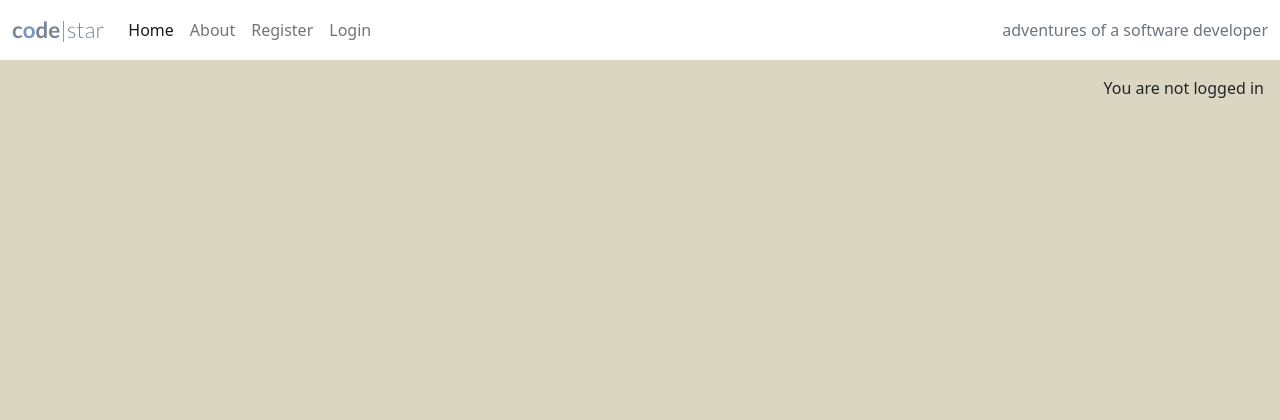
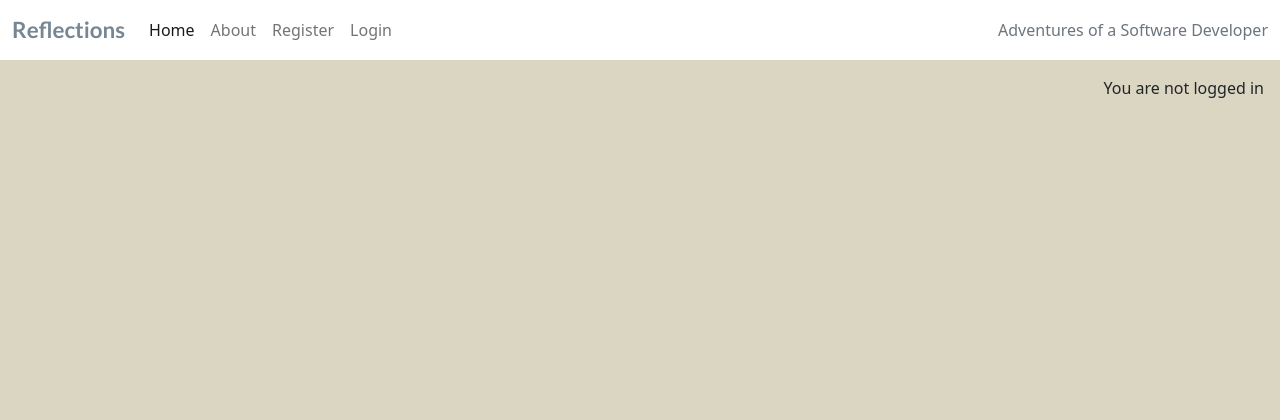
Before and after one commit to brian2001dineen-afk/hackathon-fullstack, a Django app: page / in a window 1280 px wide. Shown: the top 420 px of the page. Run offline with Django 4.2, Linux system fonts and the light colour scheme; data that the repository does not hold is empty.

Commit message:
changes name to reflections

```diff
--- a/templates/base.html
+++ b/templates/base.html
@@ -27,7 +27,7 @@
         <!-- Navigation -->
         <nav class="navbar navbar-expand-lg navbar-light bg-white">
             <div class="container-fluid">
-                <a class="navbar-brand" href="{% url 'home' %}"><span class="brand">c<span class="red-o">o</span>de<span class="thin">|star</span></span></a>
+                <a class="navbar-brand" href="{% url 'home' %}"><span class="brand">Reflections</span></a>
                 <button class="navbar-toggler"
                         type="button"
                         data-bs-toggle="collapse"
@@ -63,7 +63,7 @@
                             </li>
                         {% endif %}
                     </ul>
-                    <span class="navbar-text text-muted">adventures of a software developer</span>
+                    <span class="navbar-text text-muted">Adventures of a Software Developer</span>
                 </div>
             </div>
         </nav>
@@ -99,7 +99,7 @@
         <!-- Footer -->
         <footer class="footer mt-auto py-3 dark-bg">
             <p class="m-0 text-center text-white">
-                {% block copyright %}Made by Code Institutors{% endblock %}
+                {% block copyright %}Made by Project Tardis{% endblock %}
             </p>
             <p class="m-0 text-center text-white">
                 Follow us: <i class="fab fa-facebook-square ms-3"></i>
```
